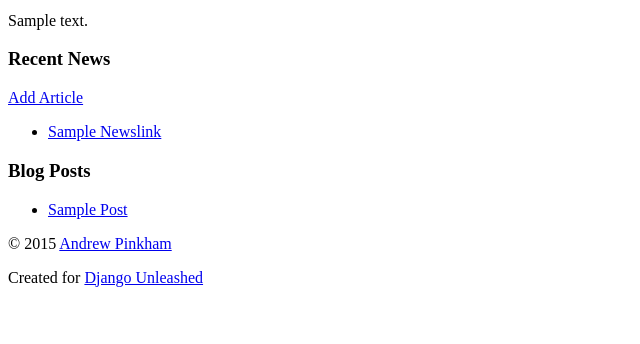
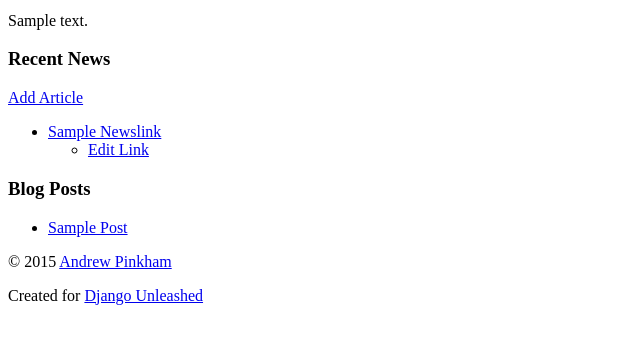
Before and after one commit to Pjmcnally/django_unleashed, a Django app: template suorganizer/organizer/templates/organizer/startup_detail.html in a window 1280 px wide. Shown: the part 349-693 px from the top of the page, without its empty margins (0-640 px from the left). Run offline with Django 3.2, Linux system fonts and the light colour scheme; the template is opened without the code that fills it: most values are stand-ins (such as "Sample title", 1, 10 or a date in 2020).

Commit message:
add link to news_link_update to post display template

```diff
--- a/suorganizer/organizer/templates/organizer/startup_detail.html
+++ b/suorganizer/organizer/templates/organizer/startup_detail.html
@@ -34,6 +34,11 @@
         <ul>
           {% for newslink in startup.newslink_set.all %}
             <li><a href="{{ newslink.link }}">{{ newslink.title|title }}</a></li>
+              <ul>
+                <li>
+                  <a href="{{ newslink.get_update_url }}">
+                    Edit Link</a></li>
+            </ul>
           {% endfor %}
         </ul>
       </section>
```
